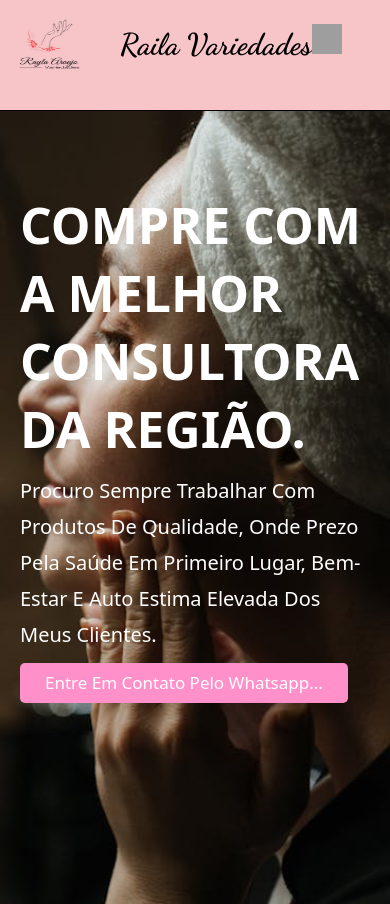
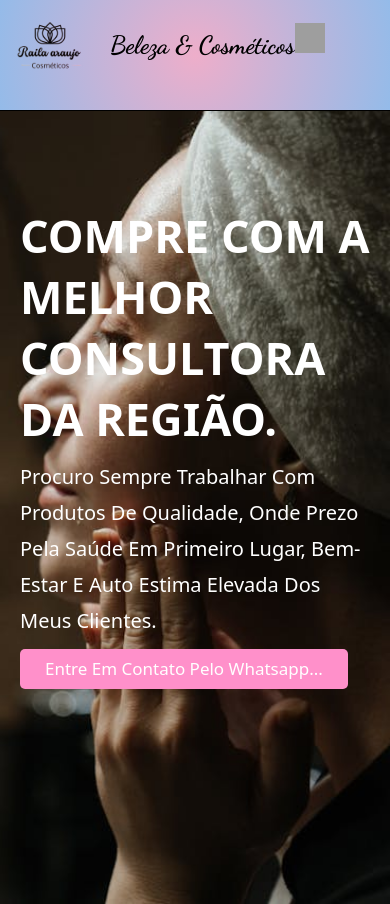
Before and after one commit to diegodev37/Raila_Variedades, a plain HTML site: page index.html in a window 390 px wide. Shown: the top 904 px of the page. Drawn offline with Linux system fonts and the light colour scheme; grey boxes are pictures that could not be loaded.

Commit message:
Alteração na logo, na responsividade e no P da responsividade.

```diff
--- a/index.html
+++ b/index.html
@@ -20,12 +20,11 @@
     <header class="header">
         <section>
             <a href="#" class="logo">
-                <img src="assets/Imagem do WhatsApp de 2024-04-12 à(s) 15.06.05_4165e2cd.jpg" alt="logo" width="100 "
-                    height="70">
+                <img src="/logo_Raila_Araujo.png" alt="logo" width="100px" height="100px" >
             </a>
 
             <nav class="navbar">
-                <p>Raila Variedades<img width="30" height="30" src="https://img.icons8.com/color-glass/48/flower.png"
+                <p>Beleza & cosméticos<img width="30" height="30" src="https://img.icons8.com/color-glass/48/flower.png"
                         alt="flower" /></p>
                 <a class="cabecalho" href="#">Home</a>
                 <a class="cabecalho" href="#boticario">O Boticário</a>
--- a/style.css
+++ b/style.css
@@ -40,8 +40,9 @@ section {
     left: 0;
     right: 0;
     z-index: 99;
-    background: #F7C5C8;
     border-bottom: solid 1px;
+    background: rgb(238,174,202);
+    background: radial-gradient(circle, rgba(238,174,202,1) 0%, rgba(148,187,233,1) 100%);
     color: #000;
 
 
@@ -51,15 +52,16 @@ section {
     display: flex;
     align-items: center;
     justify-content: space-between;
-    padding-top: 1.5rem;
+    padding-top: 0;
     padding-bottom: 1.5rem;
 
 }
 
 .navbar a {
     margin: 0 1rem;
-    font-size: 2.8rem;
+    font-size: 3.0rem;
     color: black;
+
 
 }
 
@@ -288,8 +290,8 @@ span {
     }
     .navbar p {
         visibility:visible;
-        font-size: 3rem;
-        margin-left: 2rem;
+        font-size: 2.5rem;
+        margin-left: 1.0rem;
         position: fixed;
         margin-top: 30px;
     }
@@ -305,3 +307,32 @@ span {
     }
 
 }
+@media(max-width:394px){
+    .navbar p {
+        visibility:visible;
+        font-size: 2.5rem;
+        margin-left: 1.0rem;
+        position: fixed;
+        margin-top: 50px;
+    }
+    .content h3 {
+
+        font-size: 4.5rem;
+    }
+
+
+}
+@media(max-width:361px){
+    .navbar p {
+        visibility:visible;
+        font-size: 2.5rem;
+        margin-left: 1.0rem;
+        position: fixed;
+        margin-top: 60px;
+    }
+    .content h3 {
+
+        font-size: 4.5rem;
+    }
+
+}
```
Also changed, not shown: logo_Raila_Araujo.png (added).
